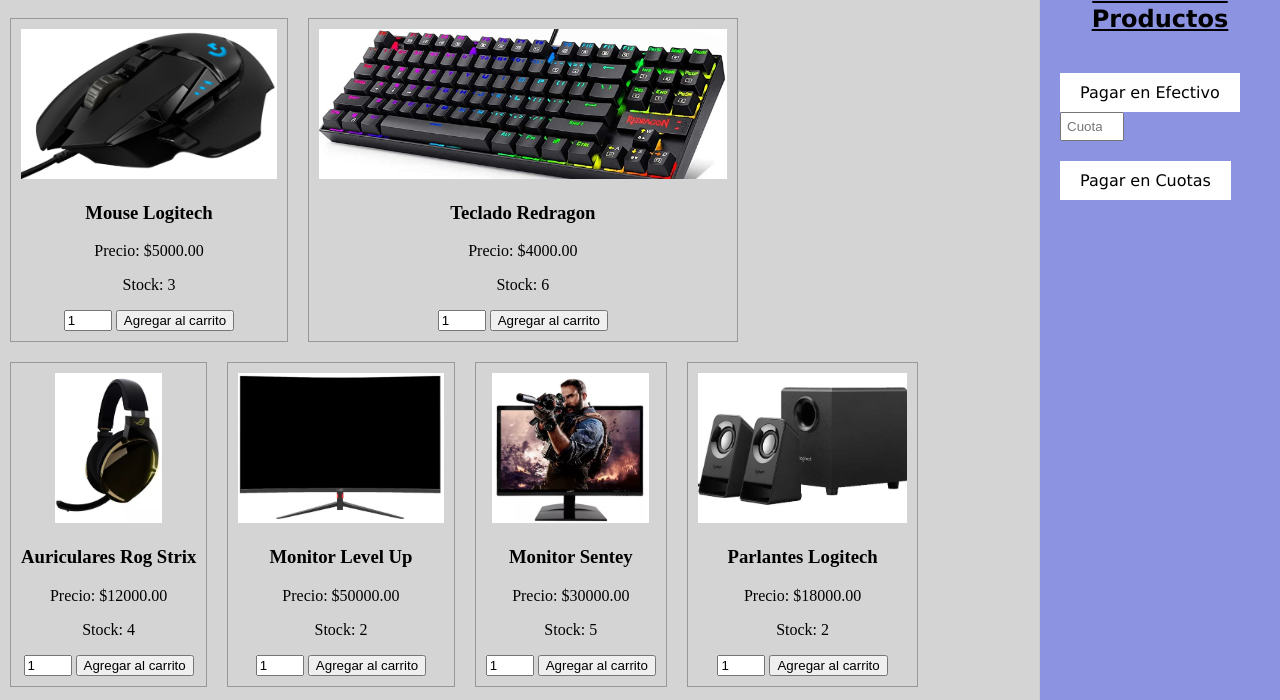
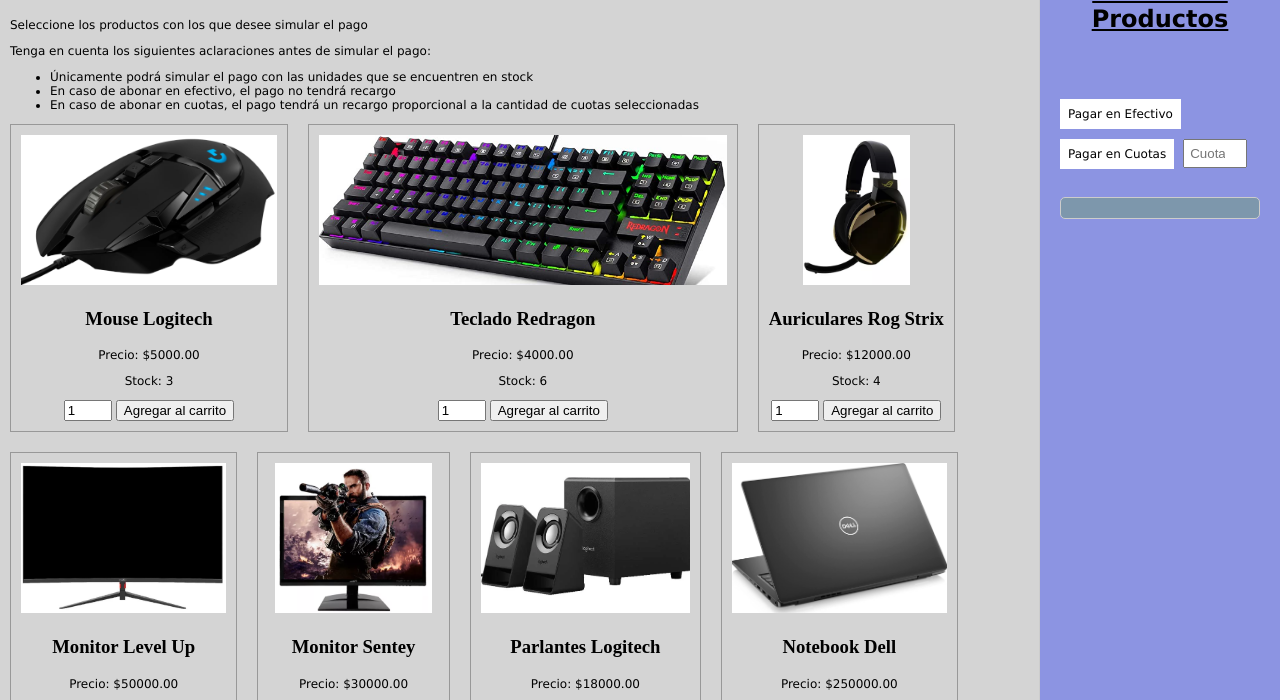
Before and after one commit to AlexanderStiehr/Pre-Entrega1-Stiehr, a plain HTML site: page index.html in a window 1280 px wide. Shown: the part 63-763 px from the top of the page. Drawn offline with Linux system fonts and the light colour scheme.

Commit message:
Commit 4.0

```diff
--- a/index.html
+++ b/index.html
@@ -9,16 +9,29 @@
 <body>
     <h1>Simulador de Pagos</h1>
 
+    <p>Seleccione los productos con los que desee simular el pago</p>
+    <p>Tenga en cuenta los siguientes aclaraciones antes de simular el pago:
+        <ul>
+            <li>Únicamente podrá simular el pago con las unidades que se encuentren en stock</li>
+            <li>En caso de abonar en efectivo, el pago no tendrá recargo</li>
+            <li>En caso de abonar en cuotas, el pago tendrá un recargo proporcional a la cantidad de cuotas seleccionadas</li>
+        </ul>
+    </p>
+
     <div id="productos" class="card-container"></div>
     <div id="carrito" class="carrito">
         <h2>Carrito de Productos</h2>
         <ul id="lista-carrito"></ul>
+        <br>
         <div id="total-carrito"></div>
+        <br>
         <div id="opciones-pago">
             <button id="pagarEfectivo">Pagar en Efectivo</button>
+            <button id="pagarCuotas">Pagar en Cuotas</button>
             <input type="number" id="cuotasInput" min="2" max="6" placeholder="Cuotas">
-            <button id="pagarCuotas">Pagar en Cuotas</button>
         </div>
+        <br>
+        <div id="mensaje" class="mensaje"></div>
     </div>
 
     <script src="script.js"></script>
--- a/script.js
+++ b/script.js
@@ -7,6 +7,11 @@ let productos = [
     {id: 13, nombre: "Parlantes Logitech", precio: 18000, stock: 2, rutaImagen: "./images/parlantes.png"},
     {id: 16, nombre: "Notebook Dell", precio: 250000, stock: 1, rutaImagen: "./images/notebook.png"}
 ];
+
+const storedProductos = localStorage.getItem('productos');
+if (storedProductos) {
+    productos = JSON.parse(storedProductos);
+}
 
 function mostrarProductos() {
     const productosDiv = document.getElementById("productos");
@@ -19,9 +24,10 @@ function mostrarProductos() {
             <img src="${producto.rutaImagen}" alt="${producto.nombre}">
             <h3>${producto.nombre}</h3>
             <p>Precio: $${producto.precio.toFixed(2)}</p>
-            <p class="stock">Stock: ${producto.stock}</p> <!-- Mostrar el stock -->
-            <input type="number" class="cantidad-input" min="1" max="${producto.stock}" value="1"> <!-- Input para seleccionar cantidad -->
-            <button class="agregar-carrito-btn">Agregar al carrito</button> <!-- Botón para agregar al carrito -->
+            <p class="stock">Stock: ${producto.stock}</p>
+            <p class="mensaje-stock"></p>
+            <input type="number" class="cantidad-input" min="1" max="${producto.stock}" value="1">
+            <button class="agregar-carrito-btn">Agregar al carrito</button>
         `;
         productosDiv.appendChild(card);
         const agregarCarritoBtn = card.querySelector('.agregar-carrito-btn');
@@ -33,11 +39,13 @@ function agregarAlCarrito(producto) {
     const cantidadInput = document.getElementById(`card-${producto.id}`).querySelector(".cantidad-input");
     const cantidad = parseInt(cantidadInput.value);
     if (cantidad > producto.stock) {
-        alert("¡Lo sentimos! ¡Ha superado el stock disponible para este producto!");
+        const mensajeStock = document.getElementById(`card-${producto.id}`).querySelector(".mensaje-stock");
+        mensajeStock.textContent = "¡Lo sentimos! ¡Ha superado el stock disponible para este producto!";
         return;
     }
     if (cantidad <= 0) {
-        alert("Por favor, seleccione una cantidad válida.");
+        const mensajeStock = document.getElementById(`card-${producto.id}`).querySelector(".mensaje-stock");
+        mensajeStock.textContent = "Por favor, seleccione una cantidad válida.";
         return;
     }
     const carrito = document.getElementById("carrito");
@@ -58,6 +66,8 @@ function agregarAlCarrito(producto) {
     producto.stock -= cantidad;
     actualizarStockEnCard(producto);
     calcularTotalCarrito();
+
+    localStorage.setItem('carrito', JSON.stringify(Array.from(carrito.children)));
 }
 
 function actualizarStockEnCard(producto) {
@@ -80,6 +90,8 @@ function calcularTotalCarrito() {
     });
 
     totalCarrito.textContent = `Total: $${total.toFixed(2)}`;
+
+    localStorage.setItem('totalCarrito', total.toFixed(2));
 }
 
 function pagarEnEfectivo() {
@@ -105,15 +117,15 @@ function pagarEnCuotas() {
 
 document.getElementById("pagarEfectivo").addEventListener("click", function() {
     const total = pagarEnEfectivo();
-    alert("El total a pagar en efectivo es: " + total.toFixed(2));
+    mensaje.innerHTML = "El total a pagar en efectivo es: " + total.toFixed(2);
 });
 
 document.getElementById("pagarCuotas").addEventListener("click", function() {
     const { totalConInteres, importePorCuota } = pagarEnCuotas();
     if (totalConInteres !== 0) {
-        alert(`El total a pagar en cuotas es: ${totalConInteres.toFixed(2)}. Importe por cuota: ${importePorCuota.toFixed(2)}`);
+        mensaje.innerHTML = `El total a pagar en cuotas es: ${totalConInteres.toFixed(2)}. Importe por cuota: ${importePorCuota.toFixed(2)}`;
     } else {
-        alert("Por favor, seleccione un número válido de cuotas (entre 2 y 6).");
+        mensaje.innerHTML = `Por favor, seleccione un número válido de cuotas (entre 2 y 6).`;
     }
 });
 
--- a/style.css
+++ b/style.css
@@ -7,6 +7,16 @@ h1 {
     text-align: left;
     font-family: Verdana, Geneva, Tahoma, sans-serif;
     text-decoration: underline;
+}
+
+p {
+    font-family: Verdana, Geneva, Tahoma, sans-serif;
+    font-size: 12px;
+}
+
+ul {
+    font-family: Verdana, Geneva, Tahoma, sans-serif;
+    font-size: 12px;
 }
 
 .carrito-overlay {
@@ -38,9 +48,23 @@ h1 {
 }
 
 .carrito button {
-    margin-top: 20px;
+    margin-top: 10px;
     font-family: Verdana, Geneva, Tahoma, sans-serif;
     text-align: center;
+}
+
+.mensaje-stock {
+    color: red;
+}
+
+.mensaje {
+    background-color: #78989bc4;
+    color: #ffffff;
+    border: 1px solid #ccc;
+    border-radius: 5px;
+    padding: 10px;
+    margin-top: 10px;
+    font-size: 16px;
 }
 
 .card-container {
@@ -48,24 +72,26 @@ h1 {
     flex-wrap: wrap;
     gap: 20px;
     justify-content: flex-start;
-    margin-right: 320px;
+    margin-right: 300px;
 }
 
 .carrito.children {
+    margin: 5px;
     text-align: left;
     padding: 5px;
+    font-size: 25px;
 }
 
 #opciones-pago button {
     background-color: #ffffff;
     color: rgb(0, 0, 0);
     border: none;
-    padding: 10px 20px;
+    padding: 8px;
     text-align: center;
     text-decoration: none;
     display: inline-block;
-    font-size: 16px;
-    margin-right: 10px;
+    font-size: 12px;
+    margin-right: 5px;
     cursor: pointer;
 }
 
```
